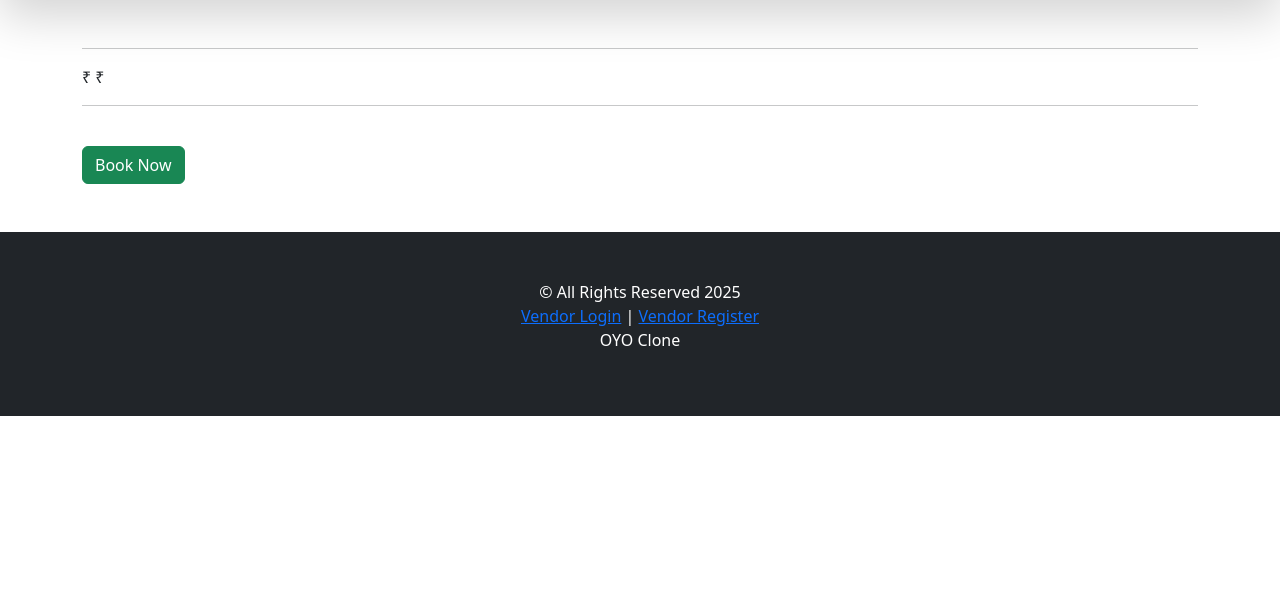
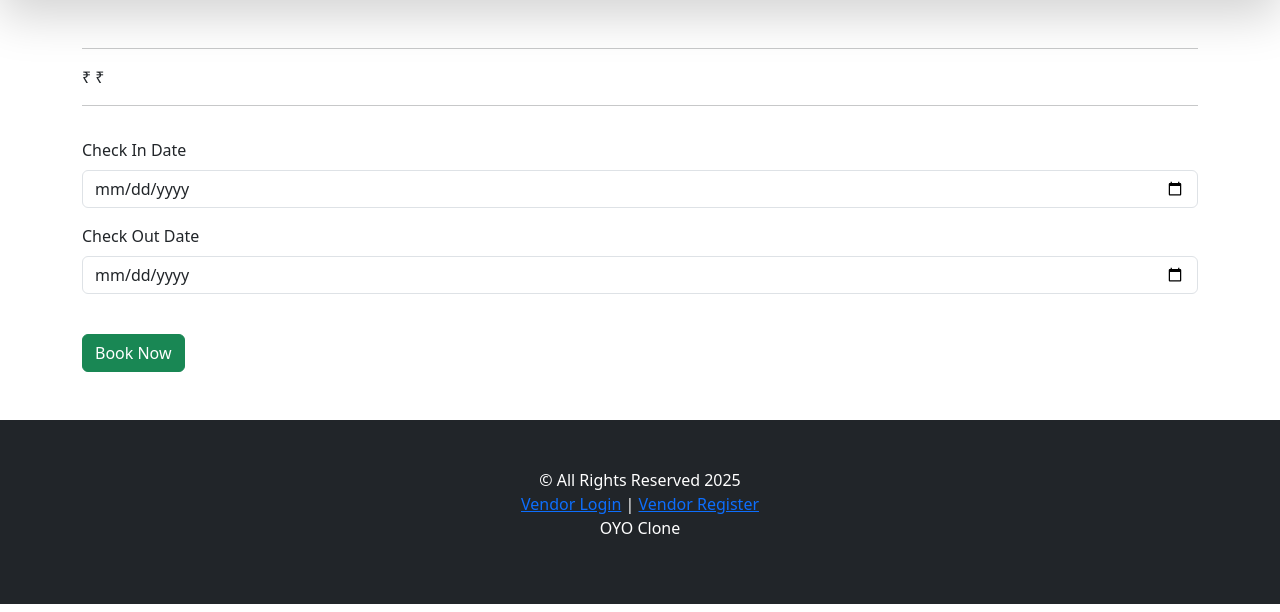
Before and after one commit to ZukaZuka-glitch/OYO-Clone, a Django app: template home/templates/details.html in a window 1280 px wide. Shown: the part 86-698 px from the top of the page. Run offline with Django 5.2, Linux system fonts and the light colour scheme; the template is opened without the code that fills it, so the values that code supplies are empty; the visitor is signed in with stand-in values (Sample User, id 1).

Commit message:
Added the form for booking hotel

```diff
--- a/home/templates/details.html
+++ b/home/templates/details.html
@@ -16,7 +16,23 @@
         </div>
     {% endfor %}
 </div>
-<button class="btn btn-success mt-4">Book Now</button>
+{% if user.is_authenticated %}
+    <form method="POST" class="mt-3">
+  {% csrf_token %}
+  <div class="mb-3">
+    <label for="checkIn" class="form-label">Check In Date</label>
+    <input type="date" name="check_in" class="form-control" id="checkIn" required>
+  </div>
+  <div class="mb-3">
+    <label for="checkOut" class="form-label">Check Out Date</label>
+    <input type="date" name="check_out" class="form-control" id="checkOut" required>
+  </div>
+  <button type="submit" class="btn btn-success mt-4">Book Now</button>
+</form>
+
+{% else %}
+<a class="btn btn-danger mt-4" href="{% url 'user-login' %}">Login</a>
+{% endif %}
   </div>
     </div>
 {% endblock %}
```
